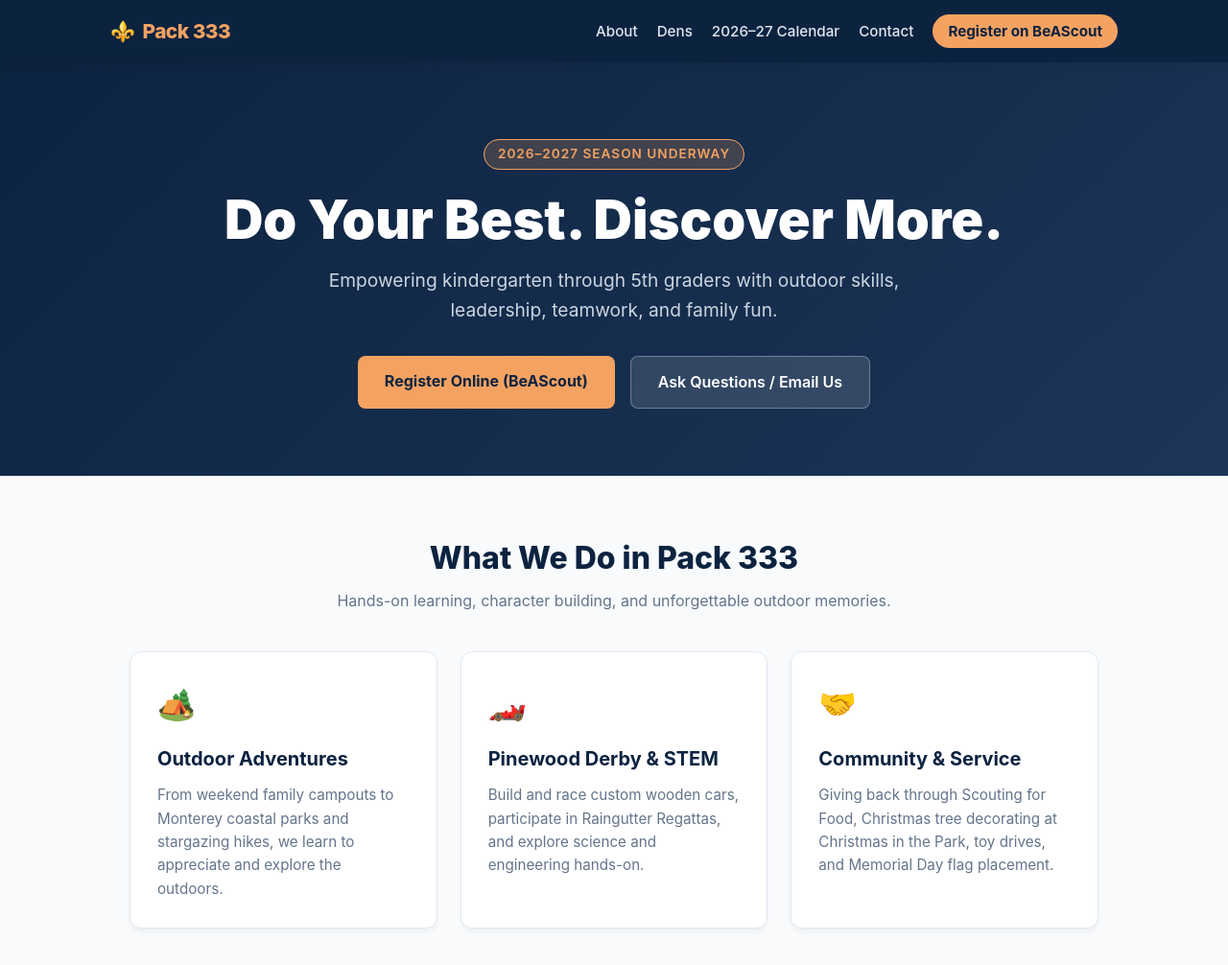
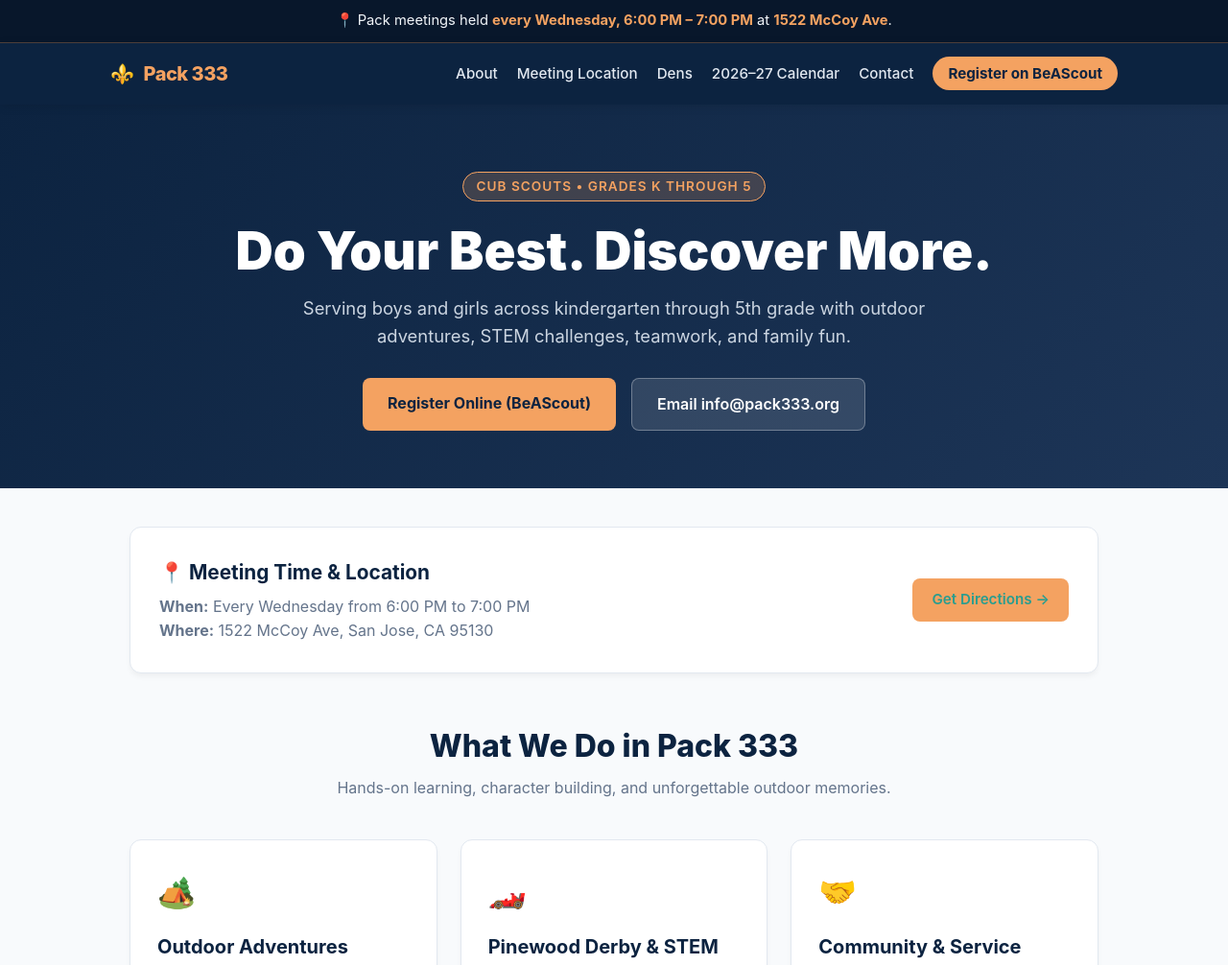
Before and after one commit to pack-333/pack-333.github.io, a plain HTML site: page index.html in a window 1280 px wide. Shown: the top 1006 px of the page at 96% size. Drawn offline with Linux system fonts and the light colour scheme.

Commit message:
Update index.html

```diff
--- a/index.html
+++ b/index.html
@@ -3,7 +3,7 @@
 <head>
   <meta charset="UTF-8" />
   <meta name="viewport" content="width=device-width, initial-scale=1.0" />
-  <title>Cub Scout Pack 333 | 2026–2027 Adventure & Calendar</title>
+  <title>Cub Scout Pack 333 | Grades K–5</title>
   <style>
     :root {
       --primary: #0c2340;       /* Scout Navy */
@@ -31,6 +31,20 @@
       line-height: 1.6;
     }
 
+    /* Meeting Alert Bar */
+    .meeting-bar {
+      background-color: #08172b;
+      color: #f1f5f9;
+      text-align: center;
+      padding: 10px 16px;
+      font-size: 0.92rem;
+      border-bottom: 1px solid rgba(244, 162, 97, 0.3);
+    }
+
+    .meeting-bar strong {
+      color: var(--gold);
+    }
+
     /* Navigation */
     header {
       background-color: var(--primary);
@@ -51,12 +65,12 @@
     }
 
     .brand {
-      font-size: 1.3rem;
+      display: flex;
+      align-items: center;
+      gap: 10px;
+      font-size: 1.25rem;
       font-weight: 800;
       letter-spacing: -0.5px;
-      display: flex;
-      align-items: center;
-      gap: 8px;
     }
 
     .brand span {
@@ -95,7 +109,7 @@
       background: linear-gradient(135deg, var(--primary) 0%, var(--primary-light) 100%);
       color: white;
       text-align: center;
-      padding: 80px 20px 70px;
+      padding: 70px 20px 60px;
     }
 
     .hero-badge {
@@ -113,16 +127,16 @@
     }
 
     .hero h1 {
-      font-size: clamp(2.2rem, 5vw, 3.5rem);
+      font-size: clamp(2.2rem, 5vw, 3.4rem);
       font-weight: 900;
       line-height: 1.15;
-      margin-bottom: 16px;
+      margin-bottom: 14px;
     }
 
     .hero p {
-      font-size: 1.2rem;
-      max-width: 650px;
-      margin: 0 auto 32px;
+      font-size: 1.15rem;
+      max-width: 680px;
+      margin: 0 auto 28px;
       color: #cbd5e1;
     }
 
@@ -136,7 +150,7 @@
     .btn-primary {
       background-color: var(--gold);
       color: var(--primary);
-      padding: 14px 28px;
+      padding: 14px 26px;
       border-radius: 8px;
       font-weight: 700;
       text-decoration: none;
@@ -153,7 +167,7 @@
       background: rgba(255, 255, 255, 0.12);
       color: white;
       border: 1px solid rgba(255, 255, 255, 0.3);
-      padding: 14px 28px;
+      padding: 14px 26px;
       border-radius: 8px;
       font-weight: 600;
       text-decoration: none;
@@ -169,7 +183,7 @@
     .container {
       max-width: 1050px;
       margin: 0 auto;
-      padding: 60px 20px;
+      padding: 40px 20px 60px;
     }
 
     .section-title {
@@ -186,6 +200,42 @@
     .section-title p {
       color: var(--text-muted);
       margin-top: 6px;
+    }
+
+    /* Meeting Location Card */
+    .meeting-card {
+      background: var(--card-bg);
+      border: 1px solid var(--border);
+      border-radius: var(--radius);
+      padding: 30px;
+      box-shadow: 0 4px 6px -1px rgba(0,0,0,0.05);
+      margin-bottom: 50px;
+      display: flex;
+      justify-content: space-between;
+      align-items: center;
+      gap: 24px;
+      flex-wrap: wrap;
+    }
+
+    .meeting-card h3 {
+      font-size: 1.3rem;
+      color: var(--primary);
+      margin-bottom: 6px;
+    }
+
+    .meeting-card p {
+      color: var(--text-muted);
+      font-size: 1rem;
+    }
+
+    .meeting-card a {
+      color: var(--forest);
+      font-weight: 600;
+      text-decoration: none;
+    }
+
+    .meeting-card a:hover {
+      text-decoration: underline;
     }
 
     /* Grid Layouts */
@@ -253,7 +303,7 @@
       margin-top: 4px;
     }
 
-    /* Events Timeline / List */
+    /* Events List */
     .season-block {
       margin-bottom: 40px;
     }
@@ -321,22 +371,22 @@
       font-size: 0.88rem;
     }
 
-    .tag-highlight {
+    .tag-recruit {
       display: inline-block;
       font-size: 0.75rem;
-      background: #fee2e2;
-      color: #991b1b;
+      background: #fef3c7;
+      color: #92400e;
       padding: 2px 8px;
       border-radius: 999px;
       font-weight: 600;
       margin-left: 6px;
     }
 
-    .tag-recruit {
+    .tag-highlight {
       display: inline-block;
       font-size: 0.75rem;
-      background: #fef3c7;
-      color: #92400e;
+      background: #fee2e2;
+      color: #991b1b;
       padding: 2px 8px;
       border-radius: 999px;
       font-weight: 600;
@@ -359,9 +409,9 @@
     }
 
     .join-banner p {
-      max-width: 620px;
+      max-width: 650px;
       margin: 0 auto 28px;
-      font-size: 1.1rem;
+      font-size: 1.05rem;
       opacity: 0.95;
     }
 
@@ -387,7 +437,7 @@
       text-decoration: none;
     }
 
-    @media (max-width: 600px) {
+    @media (max-width: 768px) {
       .nav-links {
         display: none;
       }
@@ -407,6 +457,11 @@
 </head>
 <body>
 
+  <!-- Top Announcement Bar -->
+  <div class="meeting-bar">
+    📍 Pack meetings held <strong>every Wednesday, 6:00 PM – 7:00 PM</strong> at <strong>1522 McCoy Ave</strong>.
+  </div>
+
   <!-- Navigation -->
   <header>
     <nav>
@@ -415,9 +470,10 @@
       </div>
       <ul class="nav-links">
         <li><a href="#about">About</a></li>
+        <li><a href="#location">Meeting Location</a></li>
         <li><a href="#dens">Dens</a></li>
         <li><a href="#calendar">2026–27 Calendar</a></li>
-        <li><a href="mailto:info@pack333.org?subject=Inquiry%20about%20Cub%20Scout%20Pack%20333">Contact</a></li>
+        <li><a href="mailto:info@pack333.org">Contact</a></li>
         <li><a href="https://beascout.scouting.org/units/D62778B2-6ACB-4AE5-B447-55D8CC074ADA" target="_blank" rel="noopener" class="btn-nav">Register on BeAScout</a></li>
       </ul>
     </nav>
@@ -425,16 +481,32 @@
 
   <!-- Hero Banner -->
   <section class="hero">
-    <div class="hero-badge">2026–2027 Season Underway</div>
+    <div class="hero-badge">Cub Scouts &bull; Grades K through 5</div>
     <h1>Do Your Best. Discover More.</h1>
-    <p>Empowering kindergarten through 5th graders with outdoor skills, leadership, teamwork, and family fun.</p>
+    <p>Serving boys and girls across kindergarten through 5th grade with outdoor adventures, STEM challenges, teamwork, and family fun.</p>
     <div class="hero-actions">
       <a href="https://beascout.scouting.org/units/D62778B2-6ACB-4AE5-B447-55D8CC074ADA" target="_blank" rel="noopener" class="btn-primary">Register Online (BeAScout)</a>
-      <a href="mailto:info@pack333.org?subject=Joining%20Pack%20333%20-%20Information%20Request" class="btn-secondary">Ask Questions / Email Us</a>
+      <a href="mailto:info@pack333.org?subject=Joining%20Pack%20333%20-%20Information%20Request" class="btn-secondary">Email info@pack333.org</a>
     </div>
   </section>
 
   <div class="container">
+
+    <!-- Meeting Location Card -->
+    <section id="location">
+      <div class="meeting-card">
+        <div>
+          <h3>📍 Meeting Time & Location</h3>
+          <p>
+            <strong>When:</strong> Every Wednesday from 6:00 PM to 7:00 PM<br />
+            <strong>Where:</strong> 1522 McCoy Ave, San Jose, CA 95130
+          </p>
+        </div>
+        <div>
+          <a href="https://maps.google.com/?q=1522+McCoy+Ave,+San+Jose,+CA+95130" target="_blank" rel="noopener" class="btn-primary" style="padding: 10px 20px; font-size: 0.95rem;">Get Directions &rarr;</a>
+        </div>
+      </div>
+    </section>
 
     <!-- About / Pillars -->
     <section id="about">
@@ -452,7 +524,7 @@
         <div class="card">
           <span class="card-icon">🏎️</span>
           <h3>Pinewood Derby & STEM</h3>
-          <p>Build and race custom wooden cars, participate in Raingutter Regattas, and explore science and engineering hands-on.</p>
+          <p>Build and race custom wooden cars, participate in Raingutter Regattas, and explore science and engineering challenges hands-on.</p>
         </div>
         <div class="card">
           <span class="card-icon">🤝</span>
@@ -465,7 +537,7 @@
     <!-- Dens by Grade -->
     <section id="dens" style="margin-top: 60px;">
       <div class="section-title">
-        <h2>Dens by Grade Level</h2>
+        <h2>Dens by Grade Level (K–5)</h2>
         <p>Scouts meet with peers in age-tailored dens before coming together as a full pack.</p>
       </div>
 
@@ -483,7 +555,7 @@
     <section id="calendar" style="margin-top: 60px;">
       <div class="section-title">
         <h2>2026–2027 Pack Calendar</h2>
-        <p>All scheduled meetings, camping trips, service projects, and special pack events.</p>
+        <p>All scheduled pack meetings, campouts, and special events.</p>
       </div>
 
       <!-- Fall 2026 -->
@@ -518,7 +590,7 @@
           <div class="event-date"><span class="month">Sep</span><span class="day">2</span></div>
           <div class="event-info">
             <h4>Open House: Raingutter Regatta <span class="tag-recruit">Join Night</span></h4>
-            <p>6:00 PM – 7:00 PM at St. Thomas of Canterbury. Welcome new families to race boats and learn about Scouting!</p>
+            <p>6:00 PM – 7:00 PM at 1522 McCoy Ave. Welcome new families to race boats and learn about Scouting!</p>
           </div>
         </div>
 
@@ -757,7 +829,7 @@
     <section id="contact">
       <div class="join-banner">
         <h2>Ready to Start Your Scout Journey?</h2>
-        <p>We welcome all boys and girls in grades K–5. Register directly online or get in touch with our pack committee to learn more or visit a meeting.</p>
+        <p>We welcome all boys and girls in grades K–5. Register directly on BeAScout or contact our leadership team with any questions!</p>
         <div class="join-actions">
           <a href="https://beascout.scouting.org/units/D62778B2-6ACB-4AE5-B447-55D8CC074ADA" target="_blank" rel="noopener" class="btn-primary">Register on BeAScout</a>
           <a href="mailto:info@pack333.org?subject=Joining%20Pack%20333%20-%20Parent%20Inquiry" class="btn-secondary">Email info@pack333.org</a>
@@ -769,9 +841,14 @@
 
   <!-- Footer -->
   <footer>
-    <p>Cub Scout Pack 333 &bull; Character &bull; Citizenship &bull; Fitness &bull; Fun</p>
-    <p style="margin-top: 6px;">Questions? Reach us at <a href="mailto:info@pack333.org">info@pack333.org</a></p>
-    <p style="margin-top: 8px; font-size: 0.8rem; color: #64748b;">Prepared. For Life. &bull; Hosted with GitHub Pages</p>
+    <p><strong>Cub Scout Pack 333</strong> &bull; Grades K–5</p>
+    <p style="margin-top: 6px;">
+      Meetings: Wednesdays, 6:00 PM – 7:00 PM at 1522 McCoy Ave, San Jose, CA 95130
+    </p>
+    <p style="margin-top: 4px;">
+      Questions? Reach us at <a href="mailto:info@pack333.org">info@pack333.org</a>
+    </p>
+    <p style="margin-top: 12px; font-size: 0.8rem; color: #64748b;">Prepared. For Life. &bull; Hosted with GitHub Pages</p>
   </footer>
 
 </body>
```
